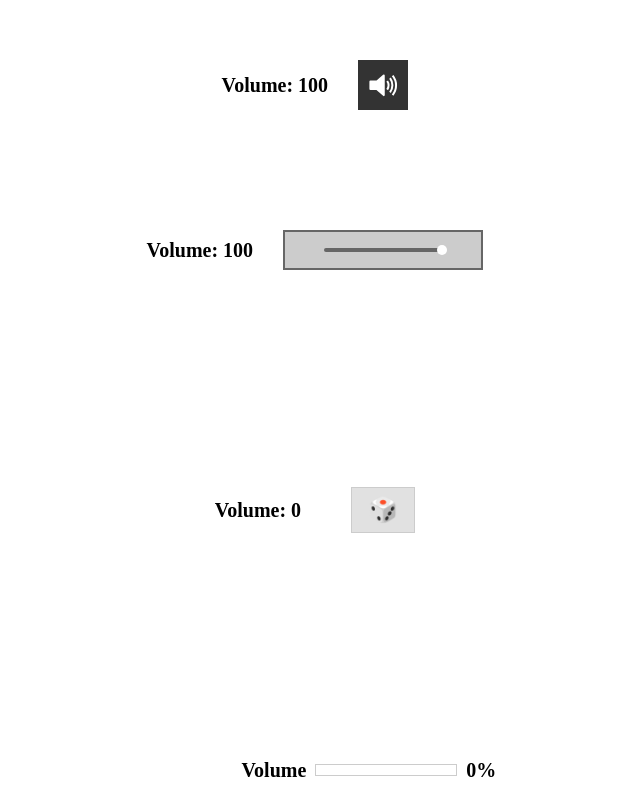
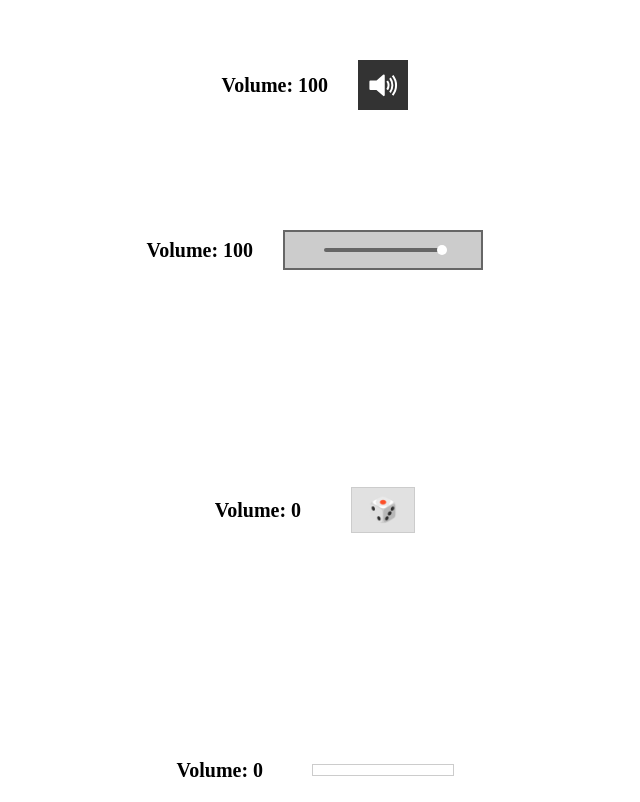
Before and after one commit to ju-nong/volume-controller, a Vue app: page / in a window 1280 px wide. Shown: the part 150-952 px from the top of the page, without its empty margins (257-897 px from the left). Built offline with nearby package versions, Linux system fonts and the light colour scheme.

Commit message:
style : Draw 컨트롤러에 볼륨값 표시 전역 class 적용

```diff
--- a/src/components/DrawController.vue
+++ b/src/components/DrawController.vue
@@ -1,14 +1,16 @@
 <template>
     <div class="container">
-        <span>Volume</span>
+        <div>
             <canvas
                 :width="WIDTH"
                 :height="HEIGHT"
                 ref="$canavas"
                 @mousedown="handleMouseDown"
                 @mousemove="handleMouseMove"
-        ></canvas>
-        <span>{{ volume }}%</span>
+            >
+            </canvas>
+            <p class="volume">Volume: {{ volume }}</p>
+        </div>
     </div>
 </template>
 
@@ -85,14 +87,20 @@ function handleMouseDown() {
     height: 240px;
     display: flex;
     align-items: center;
-    font-size: 20px;
-    font-weight: 600;
-    column-gap: 10px;
-    width: 283px;
     margin: 0 auto;
+
+    > div {
+        position: relative;
 
         > canvas {
             outline: 1px solid #ccc;
         }
+
+        > p {
+            top: 50%;
+            left: 0;
+            transform: translate(-110%, -50%);
+        }
+    }
 }
 </style>
```
Lines whose indentation alone changed are shown as unchanged.
